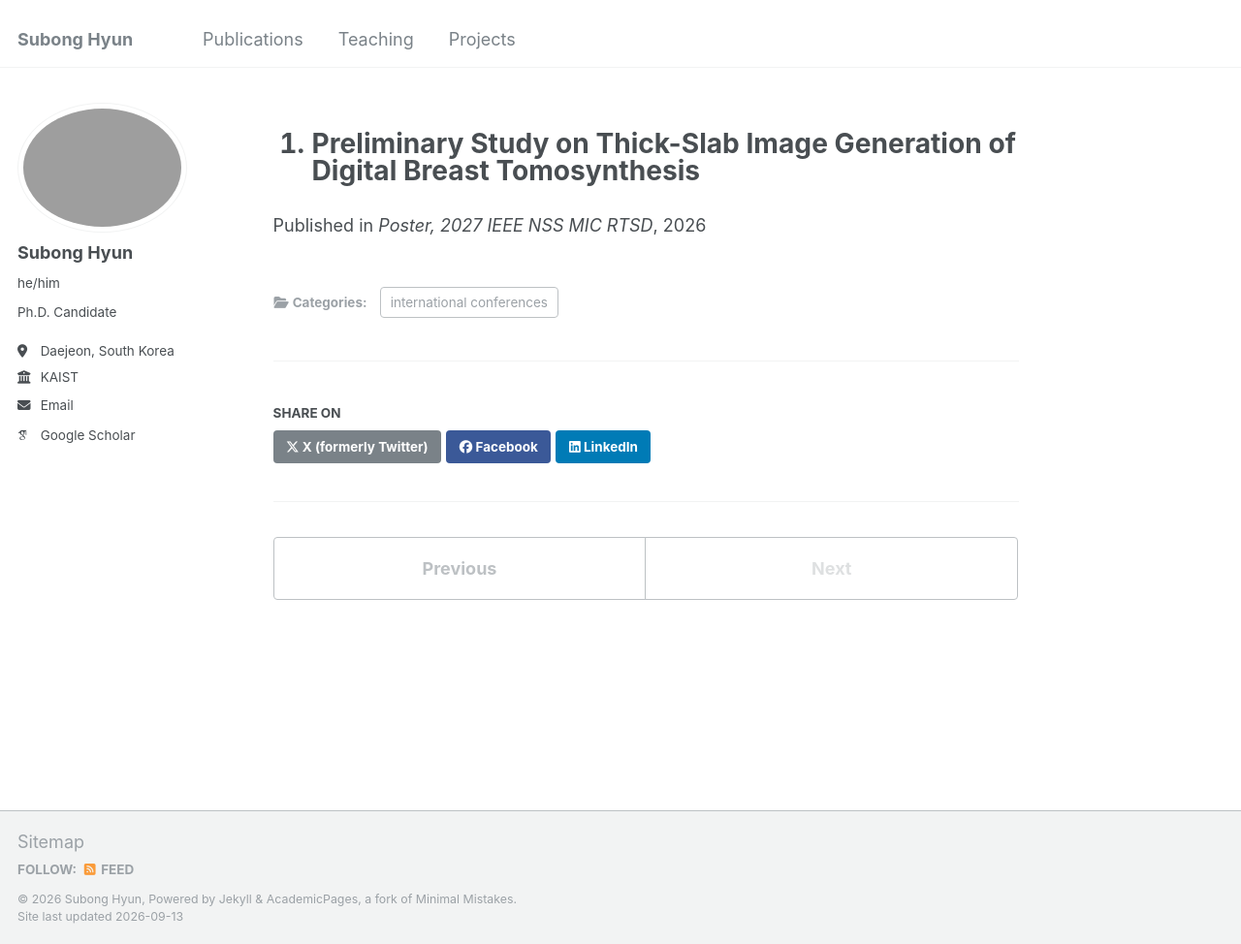
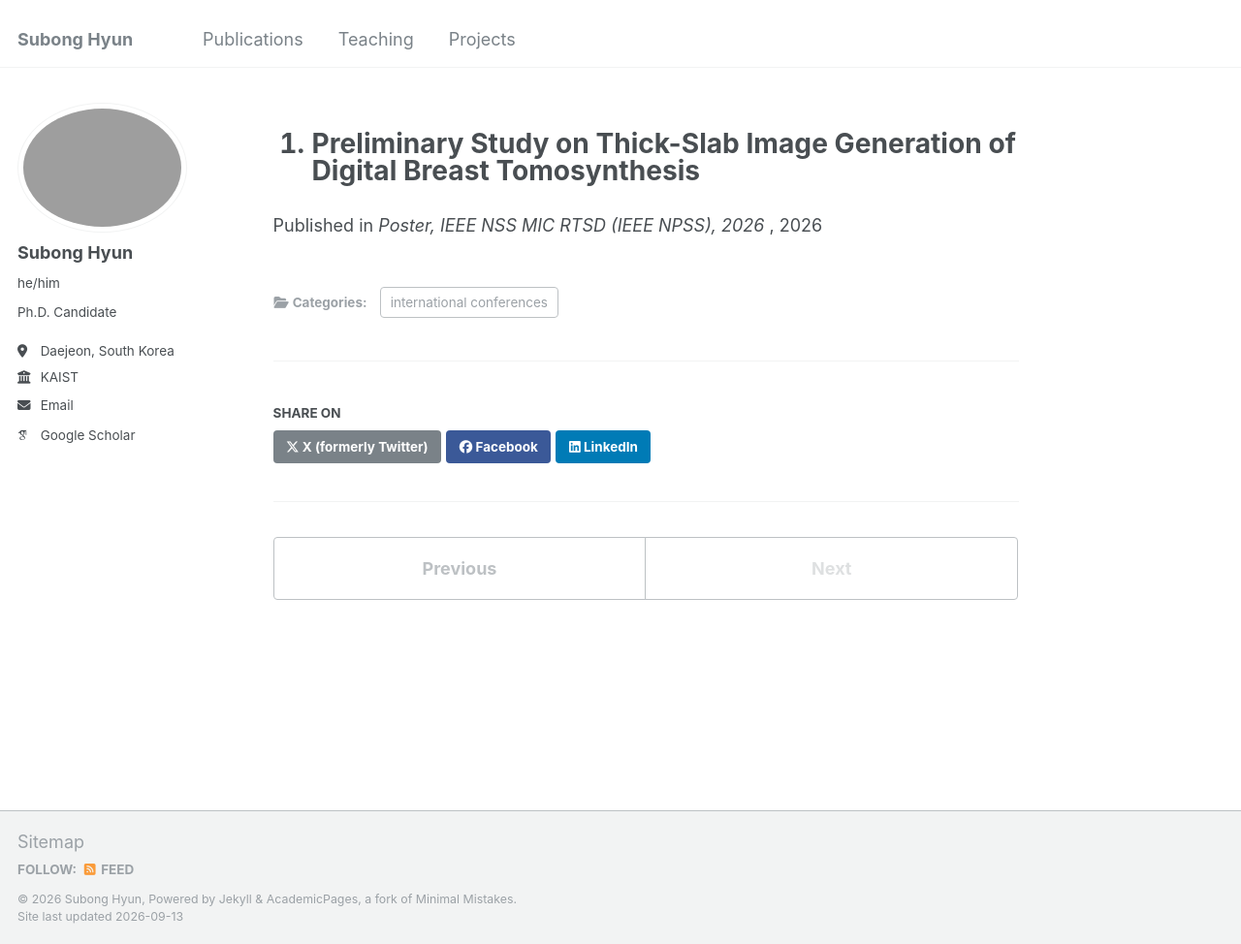
Before and after one commit to SubongHyun/subonghyun.github.io, a Jekyll site: the page built from _publications/2026-11-22-18-Preliminary Study on Thick-Slab Image Generation of Digital Breast Tomosynthesis.md, in a window 1280 px wide and 974 px high. Shown: the whole window at 97% size. Built offline with Jekyll 4.4.1, drawn with Linux system fonts in a browser that asks for light colours; some web fonts are replaced.

Commit message:
Update venue information for presentation

```diff
--- a/_publications/2026-11-22-18-Preliminary Study on Thick-Slab Image Generation of Digital Breast Tomosynthesis.md
+++ b/_publications/2026-11-22-18-Preliminary Study on Thick-Slab Image Generation of Digital Breast Tomosynthesis.md
@@ -6,5 +6,5 @@ permalink: /presentations/2026-11-22
 authors: '**Subong Hyun**, Donghyun Kim, Seoyoung Lee, Dohyun Lim, Seungryong Cho'
 excerpt: ''
 date: 2026-11-07
-venue: 'Poster, 2027 IEEE NSS MIC RTSD'
+venue: 'Poster, IEEE NSS MIC RTSD (IEEE NPSS), 2026 '
 ---
```
